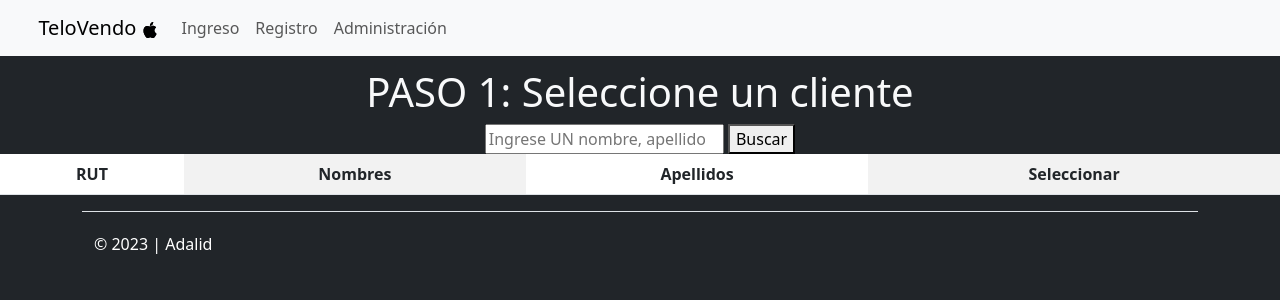
After one commit to felo1/pythonmodulo7, a Django app: page /tomar_pedido in a window 1280 px wide. The commit adds this page. Shown: the top 300 px of the page. Run offline with Django 4.2, Linux system fonts and the light colour scheme; lists and menus that the app fills with data are empty.

Commit message:
Terminada primera parte del módulo e Tomar pedido. Al ingresar, esta muestra una casilla de búsqueda donde se puede buscar con nombre, apellido o rut. La búsqueda devuelve una lista de resultados para que el usuario pueda elegir el cliente para el cual se hará el pedido. Al presinar 'seleccionar', redirige al template tomar_pedido_parte2, el cual mediante 'GET' ya tiene asignado un id de cliente para usarlo al crear un nuevo pedido

```diff
--- a/src/compraventa/templates/compraventa/base.html
+++ b/src/compraventa/templates/compraventa/base.html
@@ -36,11 +36,11 @@
 
             <li class="nav-item">
           <a class="nav-item nav-link" href="">Usuario: {{user}}</a></li>
-          <li class="nav-item">
-          <a class="nav-item nav-link" href="{% url 'logout' %}">SALIR</a></li>
-          <a class="nav-item nav-link" href="{% url 'productos' %}">Agregar al Carrito
-          <a class="nav-item nav-link" href="{% url 'gestion-pedidos' %}">Getionar Pedidos
-          </a></li>
+          <li class="nav-item"><a class="nav-item nav-link" href="{% url 'logout' %}">SALIR</a></li>
+          <li class="nav-item"><a class="nav-item nav-link" href="{% url 'productos' %}">Agregar al Carrito</a></li>
+          <li class="nav-item"><a class="nav-item nav-link" href="{% url 'gestion-pedidos' %}">Gestionar Pedidos</a></li>
+          <li class="nav-item"><a class="nav-item nav-link" href="{% url 'tomar-pedido' %}">Tomar Pedido</a></li>
+
           {%endif%}
           {% if not user.is_authenticated %}
           <li class="nav-item">  <a class="nav-item nav-link" href="{% url 'login' %}">Ingreso</a></li>
--- /dev/null
+++ b/src/compraventa/templates/compraventa/tomar_pedido.html
@@ -0,0 +1,46 @@
+{% extends "compraventa/base.html" %}
+
+{% block body %}
+<div class="mt-1 ml-1">
+
+    <h1>PASO 1: Seleccione un cliente</h1>
+    <form method="post" action="{% url 'tomar-pedido' %}">
+        {% csrf_token %}
+        <input type="search" placeholder="Ingrese UN nombre, apellido o rut" name="búsqueda_usuario">
+        <button type="submit">Buscar</button>
+        {% if búsqueda_usuario %}
+    </b>
+</form>
+    <p>Usted buscó: {{ búsqueda_usuario }}</p>
+    {% endif %}
+
+    <table class="table table-striped-columns">
+        <thead>
+          <tr>
+            <th>RUT</th>
+            <th>Nombres</th>
+            <th>Apellidos</th>
+            <th>Seleccionar</th>
+          </tr>
+        </thead>
+        <tbody>
+            {% for cliente in encontrados %}
+            <tr>
+              <td>{{ cliente.rut }}</td>
+              <td>{{ cliente.nombres }}</td>
+              <td>{{ cliente.apellidos }}</td>
+              <td>
+                <form action="{% url 'tomar_pedido_paso2' %}" method="get">
+                  {% csrf_token %}
+                  <input type="hidden" name="id_cliente" value="{{ cliente.id }}">
+                  <button type="submit" method="get">Seleccionar</button>
+                </form>
+              </td>
+            </tr>
+            {% endfor %}
+        </tbody>
+    </table>
+
+</div>
+
+{% endblock %}
--- a/src/compraventa/urls.py
+++ b/src/compraventa/urls.py
@@ -25,7 +25,9 @@ urlpatterns = [
     path("hola", views.hola, name="hola"),
     path("logout", views.logout_view, name="logout"),
     path("agregar_al_carro", views.ProductoListView.as_view(), name="productos"),
-    path("pedido_list", views.GestiónPedidoListView.as_view(), name="gestion-pedidos")
+    path("pedido_list", views.GestiónPedidoListView.as_view(), name="gestion-pedidos"),
+    path("tomar_pedido", views.buscar_usuario, name="tomar-pedido"),
+    path("tomar_pedido_paso2", views.tomar_pedido_paso2, name="tomar_pedido_paso2"),
 ]
 
    # path("pedido_manual", views.pedido_manual, name = "pedido_manual"),
--- a/src/compraventa/views.py
+++ b/src/compraventa/views.py
@@ -179,10 +179,70 @@ class GestiónPedidoListView(ListView):
         return redirect('gestion-pedidos') #redirige al listview, reflejándose el cambio de inmediato.
 
 
+class TomarPedidoListView(ListView):
+    model = Producto
+    #paginate_by = 10 para usar falta implementar en template
+
+    def get_context_data(self, **kwargs): #override del método de la clase padre, que es un generador de contexto para pasarlo al template
+        context = super().get_context_data(**kwargs) #llama al método de la clase padre ListView usando super()
+        pedido_form = PedidoForm() #se instancia un formulario PedidoForm vacío
+        itempedido_form = ItemPedidoForm() #formulario vacío
+        context['pedido_form'] = pedido_form #se agrega pedido_form a la lista de contextos
+        context['itempedido_form'] = itempedido_form #y el otro form
+        return context #lista de contextos final
+
+    def post(self, request, *args, **kwargs): #override de post de la clase padre (ListView).
+        #este método utiliza condiciones lógicas sobre el contenido del POST, para decidir qué se hace con la información.
 
 
+        if not request.session.session_key: #asegurarse de que exista sesión y que tenga asignada un session_key (en SOF decía que podía darse el caso)
+            request.session.save()
+        session_id = request.session.session_key #obtiene session_key, para asignarlo luego a pk de Pedido
 
+        user_id = request.user.id #id de usuario logueado
 
+        cliente_id = Cliente.objects.get(user_id=user_id) #obtiene el cliente a partir del usuario, recordar que cliente tiene
+        #relación 1 a 1 con un usuario.
+
+        pedido = Pedido.objects.filter(id_pedido=session_id).exists() #devuelve True si existe un pedido con un id_pedido = session_key,
+        # el que podría existir si es que ya se generó instancias de ItemPedido al haber agregado itemes al carrito
+
+        if not pedido: #si no hay un pedido
+            Pedido.objects.create(id_pedido=session_id, cliente_solicitante=cliente_id) #crea uno
+        pedido = Pedido.objects.get(cliente_solicitante=cliente_id, id_pedido=session_id) #finalmente, asigna un objeto Pedido a la variable pedido
+
+        if 'cantidad' in request.POST: #si en el POST viene un campo 'cantidad':
+
+            cantidad = request.POST['cantidad'] #obtiene la cantidad desde el POST
+            id_producto = request.POST['id_producto'] #obtiene el id_producto desde el POST
+            producto = Producto.objects.get(id_producto=id_producto) #obtiene instancia del producto agregado y la asigna a 'producto'
+            item_pedido = ItemPedido.objects.create(cantidad=cantidad, pedido=pedido, producto=producto) #lo mismo con item_pedido
+
+            item_pedido.save() #y guarda
+
+        item_pedido.save() #guarda
+        return redirect('productos') #redirige al listview, reflejándose el cambio de inmediato.
+
+def buscar_usuario(request):
+    if request.method == "POST":
+        búsqueda_usuario = request.POST['búsqueda_usuario']
+        nombres_encontrados = Cliente.objects.filter(nombres__icontains=búsqueda_usuario)
+        apellidos_encontrados = Cliente.objects.filter(apellidos__icontains=búsqueda_usuario)
+        ruts_encontrados = Cliente.objects.filter(rut__icontains=búsqueda_usuario)
+        encontrados = nombres_encontrados | ruts_encontrados | apellidos_encontrados
+        return render(request, 'compraventa/tomar_pedido.html', {'búsqueda_usuario':búsqueda_usuario, 'encontrados':encontrados})
+
+    else:
+        return render(request, 'compraventa/tomar_pedido.html', {})
+
+def tomar_pedido_paso2(request):
+
+    if request.method == "GET":
+        cliente_elegido = request.GET['id_cliente']
+        return render(request, 'compraventa/tomar_pedido_paso2.html', {'cliente_elegido':cliente_elegido})
+
+    else:
+        return render(request, 'compraventa/tomar_pedido_paso2.html', {})
 
 
 """
```
Also changed, not shown: src/compraventa/templates/compraventa/tomar_pedido_paso2.html (added, +13 -0 lines).
